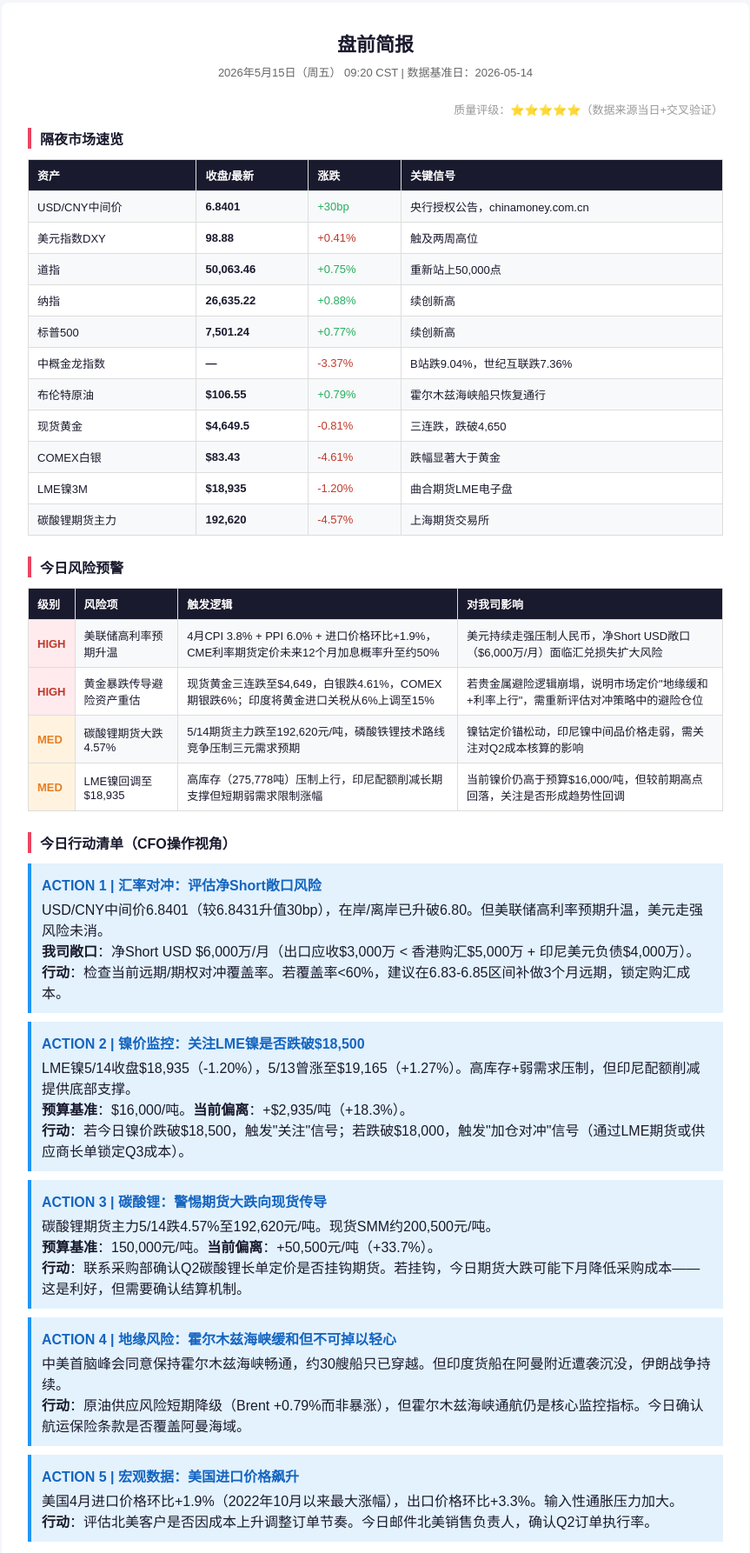
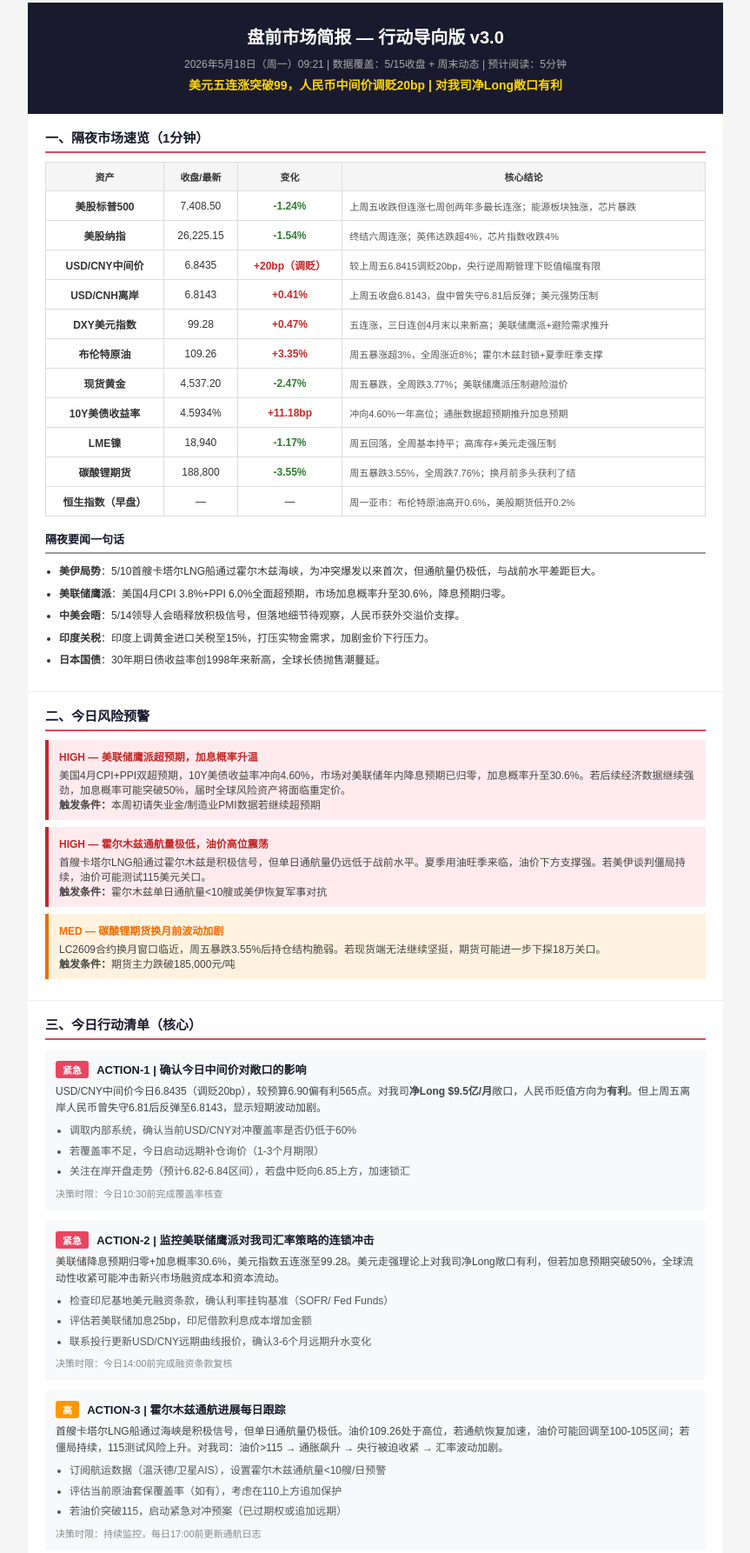
Before and after one commit to qinzheng1983/pre-market-dashboard, a plain HTML site: page index.html in a window 1280 px wide. Shown: the part 17-1803 px from the top of the page at 87% size, without its empty margins (208-1071 px from the left). Drawn offline with Linux system fonts and the light colour scheme.

Commit message:
盘前简报 2026-05-18 更新

```diff
--- a/index.html
+++ b/index.html
@@ -3,127 +3,287 @@
 <head>
 <meta charset="UTF-8">
 <meta name="viewport" content="width=device-width, initial-scale=1.0">
-<title>盘前简报 - 2026年5月15日（周五）</title>
+<title>盘前市场简报 — 2026年5月18日（周一）09:21 行动导向版 v3.0</title>
 <style>
-  body { font-family: "Microsoft YaHei", "PingFang SC", sans-serif; margin: 0; padding: 20px; background: #f5f6fa; color: #1a1a2e; }
-  .container { max-width: 800px; margin: 0 auto; background: #fff; padding: 30px; border-radius: 8px; }
-  .header { text-align: center; margin-bottom: 24px; }
-  .header h1 { font-size: 22px; margin: 0 0 8px; color: #1a1a2e; }
-  .header .meta { font-size: 13px; color: #666; }
-  .rating { text-align: right; font-size: 13px; color: #999; margin-bottom: 12px; }
-  .section { margin-bottom: 24px; }
-  .section-title { font-size: 16px; font-weight: bold; color: #1a1a2e; border-left: 4px solid #e94560; padding-left: 10px; margin-bottom: 12px; }
-  table { width: 100%; border-collapse: collapse; font-size: 13px; }
-  th, td { padding: 8px 10px; border: 1px solid #ddd; text-align: left; }
-  th { background: #1a1a2e; color: #fff; }
-  tr:nth-child(even) { background: #f8f9fa; }
-  .num { font-weight: bold; color: #1a1a2e; }
-  .up { color: #c0392b; }
-  .down { color: #27ae60; }
-  .risk-high { background: #ffebee; color: #c0392b; font-weight: bold; }
-  .risk-med { background: #fff3e0; color: #e67e22; font-weight: bold; }
-  .action { background: #e3f2fd; padding: 12px; border-left: 4px solid #2196f3; margin-bottom: 10px; }
-  .action-title { font-weight: bold; color: #1565c0; margin-bottom: 4px; }
-  .footer { font-size: 11px; color: #999; margin-top: 30px; padding-top: 12px; border-top: 1px solid #eee; }
+body { font-family: 'Microsoft YaHei', 'PingFang SC', sans-serif; background: #f5f5f5; margin: 0; padding: 20px; color: #333; }
+.container { max-width: 800px; margin: 0 auto; background: #fff; }
+.header { background: #1a1a2e; color: #fff; padding: 24px; text-align: center; }
+.header h1 { margin: 0; font-size: 20px; font-weight: bold; }
+.header .meta { margin-top: 8px; font-size: 12px; color: #aaa; }
+.header .tagline { margin-top: 6px; font-size: 14px; color: #ffd700; font-weight: bold; }
+.section { padding: 16px 20px; border-bottom: 1px solid #eee; }
+.section-title { font-size: 15px; font-weight: bold; color: #1a1a2e; margin-bottom: 10px; padding-bottom: 6px; border-bottom: 2px solid #e94560; }
+
+/* Tables */
+.data-table { width: 100%; border-collapse: collapse; font-size: 12px; margin: 8px 0; }
+.data-table th { background: #f5f5f5; padding: 8px; text-align: center; border: 1px solid #ddd; font-size: 11px; }
+.data-table td { padding: 8px; text-align: center; border: 1px solid #ddd; vertical-align: middle; }
+.data-table .up { color: #c62828; font-weight: bold; }
+.data-table .down { color: #2e7d32; font-weight: bold; }
+.data-table .conclusion { text-align: left; font-size: 11px; color: #555; }
+
+/* Risk warnings */
+.risk-high { background: #ffebee; border-left: 4px solid #c62828; padding: 10px 12px; margin: 8px 0; }
+.risk-med { background: #fff3e0; border-left: 4px solid #ef6c00; padding: 10px 12px; margin: 8px 0; }
+.risk-label { font-weight: bold; font-size: 12px; margin-bottom: 4px; }
+.risk-high .risk-label { color: #c62828; }
+.risk-med .risk-label { color: #ef6c00; }
+
+/* Action list */
+.action-item { margin: 12px 0; padding: 12px; background: #f8f9fa; border-radius: 4px; }
+.action-header { font-size: 13px; font-weight: bold; color: #1a1a2e; margin-bottom: 6px; }
+.action-tag { display: inline-block; padding: 2px 8px; border-radius: 3px; font-size: 11px; font-weight: bold; margin-right: 6px; }
+.tag-urgent { background: #e94560; color: #fff; }
+.tag-prep { background: #ff9800; color: #fff; }
+.tag-watch { background: #607d8b; color: #fff; }
+.action-desc { font-size: 12px; line-height: 1.6; color: #444; margin: 6px 0; }
+.action-steps { font-size: 12px; line-height: 1.7; color: #555; margin: 6px 0 0 0; padding-left: 16px; }
+.action-steps li { margin: 3px 0; }
+.action-deadline { font-size: 11px; color: #888; margin-top: 6px; }
+
+/* News bullets */
+.news-list { font-size: 12px; line-height: 1.8; margin: 8px 0; padding-left: 16px; }
+.news-list li { margin: 4px 0; }
+
+/* Source */
+.source-table { width: 100%; border-collapse: collapse; font-size: 11px; margin: 8px 0; }
+.source-table th { background: #f0f0f0; padding: 6px; border: 1px solid #ddd; }
+.source-table td { padding: 6px; border: 1px solid #ddd; }
+
+.disclaimer { font-size: 11px; color: #888; line-height: 1.6; padding: 12px 20px; background: #fafafa; }
 </style>
 </head>
 <body>
 <div class="container">
-  <div class="header">
-    <h1>盘前简报</h1>
-    <div class="meta">2026年5月15日（周五） 09:20 CST | 数据基准日：2026-05-14</div>
-  </div>
-  <div class="rating">质量评级：⭐⭐⭐⭐⭐（数据来源当日+交叉验证）</div>
 
-  <!-- 1. 隔夜市场速览 -->
-  <div class="section">
-    <div class="section-title">隔夜市场速览</div>
-    <table>
-      <tr><th>资产</th><th>收盘/最新</th><th>涨跌</th><th>关键信号</th></tr>
-      <tr><td>USD/CNY中间价</td><td class="num">6.8401</td><td class="down">+30bp</td><td>央行授权公告，chinamoney.com.cn</td></tr>
-      <tr><td>美元指数DXY</td><td class="num">98.88</td><td class="up">+0.41%</td><td>触及两周高位</td></tr>
-      <tr><td>道指</td><td class="num">50,063.46</td><td class="down">+0.75%</td><td>重新站上50,000点</td></tr>
-      <tr><td>纳指</td><td class="num">26,635.22</td><td class="down">+0.88%</td><td>续创新高</td></tr>
-      <tr><td>标普500</td><td class="num">7,501.24</td><td class="down">+0.77%</td><td>续创新高</td></tr>
-      <tr><td>中概金龙指数</td><td class="num">—</td><td class="up">-3.37%</td><td>B站跌9.04%，世纪互联跌7.36%</td></tr>
-      <tr><td>布伦特原油</td><td class="num">$106.55</td><td class="down">+0.79%</td><td>霍尔木兹海峡船只恢复通行</td></tr>
-      <tr><td>现货黄金</td><td class="num">$4,649.5</td><td class="up">-0.81%</td><td>三连跌，跌破4,650</td></tr>
-      <tr><td>COMEX白银</td><td class="num">$83.43</td><td class="up">-4.61%</td><td>跌幅显著大于黄金</td></tr>
-      <tr><td>LME镍3M</td><td class="num">$18,935</td><td class="up">-1.20%</td><td>曲合期货LME电子盘</td></tr>
-      <tr><td>碳酸锂期货主力</td><td class="num">192,620</td><td class="up">-4.57%</td><td>上海期货交易所</td></tr>
-    </table>
-  </div>
+<!-- HEADER -->
+<div class="header">
+<h1>盘前市场简报 — 行动导向版 v3.0</h1>
+<div class="meta">2026年5月18日（周一）09:21 | 数据覆盖：5/15收盘 + 周末动态 | 预计阅读：5分钟</div>
+<div class="tagline">美元五连涨突破99，人民币中间价调贬20bp | 对我司净Long敞口有利</div>
+</div>
 
-  <!-- 2. 今日风险预警 -->
-  <div class="section">
-    <div class="section-title">今日风险预警</div>
-    <table>
-      <tr><th>级别</th><th>风险项</th><th>触发逻辑</th><th>对我司影响</th></tr>
-      <tr><td class="risk-high">HIGH</td><td>美联储高利率预期升温</td><td>4月CPI 3.8% + PPI 6.0% + 进口价格环比+1.9%，CME利率期货定价未来12个月加息概率升至约50%</td><td>美元持续走强压制人民币，净Short USD敞口（$6,000万/月）面临汇兑损失扩大风险</td></tr>
-      <tr><td class="risk-high">HIGH</td><td>黄金暴跌传导避险资产重估</td><td>现货黄金三连跌至$4,649，白银跌4.61%，COMEX期银跌6%；印度将黄金进口关税从6%上调至15%</td><td>若贵金属避险逻辑崩塌，说明市场定价"地缘缓和+利率上行"，需重新评估对冲策略中的避险仓位</td></tr>
-      <tr><td class="risk-med">MED</td><td>碳酸锂期货大跌4.57%</td><td>5/14期货主力跌至192,620元/吨，磷酸铁锂技术路线竞争压制三元需求预期</td><td>镍钴定价锚松动，印尼镍中间品价格走弱，需关注对Q2成本核算的影响</td></tr>
-      <tr><td class="risk-med">MED</td><td>LME镍回调至$18,935</td><td>高库存（275,778吨）压制上行，印尼配额削减长期支撑但短期弱需求限制涨幅</td><td>当前镍价仍高于预算$16,000/吨，但较前期高点回落，关注是否形成趋势性回调</td></tr>
-    </table>
-  </div>
+<!-- SECTION 1: 隔夜市场速览 -->
+<div class="section">
+<div class="section-title">一、隔夜市场速览（1分钟）</div>
+<table class="data-table">
+<tr>
+<th>资产</th><th>收盘/最新</th><th>变化</th><th>核心结论</th>
+</tr>
+<tr>
+<td><strong>美股标普500</strong></td>
+<td>7,408.50</td>
+<td class="down">-1.24%</td>
+<td class="conclusion">上周五收跌但连涨七周创两年多最长连涨；能源板块独涨，芯片暴跌</td>
+</tr>
+<tr>
+<td><strong>美股纳指</strong></td>
+<td>26,225.15</td>
+<td class="down">-1.54%</td>
+<td class="conclusion">终结六周连涨；英伟达跌超4%，芯片指数收跌4%</td>
+</tr>
+<tr>
+<td><strong>USD/CNY中间价</strong></td>
+<td>6.8435</td>
+<td class="up">+20bp（调贬）</td>
+<td class="conclusion">较上周五6.8415调贬20bp，央行逆周期管理下贬值幅度有限</td>
+</tr>
+<tr>
+<td><strong>USD/CNH离岸</strong></td>
+<td>6.8143</td>
+<td class="up">+0.41%</td>
+<td class="conclusion">上周五收盘6.8143，盘中曾失守6.81后反弹；美元强势压制</td>
+</tr>
+<tr>
+<td><strong>DXY美元指数</strong></td>
+<td>99.28</td>
+<td class="up">+0.47%</td>
+<td class="conclusion">五连涨，三日连创4月末以来新高；美联储鹰派+避险需求推升</td>
+</tr>
+<tr>
+<td><strong>布伦特原油</strong></td>
+<td>109.26</td>
+<td class="up">+3.35%</td>
+<td class="conclusion">周五暴涨超3%，全周涨近8%；霍尔木兹封锁+夏季旺季支撑</td>
+</tr>
+<tr>
+<td><strong>现货黄金</strong></td>
+<td>4,537.20</td>
+<td class="down">-2.47%</td>
+<td class="conclusion">周五暴跌，全周跌3.77%；美联储鹰派压制避险溢价</td>
+</tr>
+<tr>
+<td><strong>10Y美债收益率</strong></td>
+<td>4.5934%</td>
+<td class="up">+11.18bp</td>
+<td class="conclusion">冲向4.60%一年高位；通胀数据超预期推升加息预期</td>
+</tr>
+<tr>
+<td><strong>LME镍</strong></td>
+<td>18,940</td>
+<td class="down">-1.17%</td>
+<td class="conclusion">周五回落，全周基本持平；高库存+美元走强压制</td>
+</tr>
+<tr>
+<td><strong>碳酸锂期货</strong></td>
+<td>188,800</td>
+<td class="down">-3.55%</td>
+<td class="conclusion">周五暴跌3.55%，全周跌7.76%；换月前多头获利了结</td>
+</tr>
+<tr>
+<td><strong>恒生指数（早盘）</strong></td>
+<td>—</td>
+<td>—</td>
+<td class="conclusion">周一亚市：布伦特原油高开0.6%，美股期货低开0.2%</td>
+</tr>
+</table>
 
-  <!-- 3. 今日行动清单 -->
-  <div class="section">
-    <div class="section-title">今日行动清单（CFO操作视角）</div>
+<div class="section-title" style="margin-top:16px; font-size:13px; border-bottom-color:#999;">隔夜要闻一句话</div>
+<ul class="news-list">
+<li><strong>美伊局势</strong>：5/10首艘卡塔尔LNG船通过霍尔木兹海峡，为冲突爆发以来首次，但通航量仍极低，与战前水平差距巨大。</li>
+<li><strong>美联储鹰派</strong>：美国4月CPI 3.8%+PPI 6.0%全面超预期，市场加息概率升至30.6%，降息预期归零。</li>
+<li><strong>中美会晤</strong>：5/14领导人会晤释放积极信号，但落地细节待观察，人民币获外交溢价支撑。</li>
+<li><strong>印度关税</strong>：印度上调黄金进口关税至15%，打压实物金需求，加剧金价下行压力。</li>
+<li><strong>日本国债</strong>：30年期日债收益率创1998年来新高，全球长债抛售潮蔓延。</li>
+</ul>
+</div>
 
-    <div class="action">
-      <div class="action-title">ACTION 1 | 汇率对冲：评估净Short敞口风险</div>
-      <div>USD/CNY中间价6.8401（较6.8431升值30bp），在岸/离岸已升破6.80。但美联储高利率预期升温，美元走强风险未消。<br>
-      <b>我司敞口</b>：净Short USD $6,000万/月（出口应收$3,000万 < 香港购汇$5,000万 + 印尼美元负债$4,000万）。<br>
-      <b>行动</b>：检查当前远期/期权对冲覆盖率。若覆盖率<60%，建议在6.83-6.85区间补做3个月远期，锁定购汇成本。</div>
-    </div>
+<!-- SECTION 2: 今日风险预警 -->
+<div class="section">
+<div class="section-title">二、今日风险预警</div>
 
-    <div class="action">
-      <div class="action-title">ACTION 2 | 镍价监控：关注LME镍是否跌破$18,500</div>
-      <div>LME镍5/14收盘$18,935（-1.20%），5/13曾涨至$19,165（+1.27%）。高库存+弱需求压制，但印尼配额削减提供底部支撑。<br>
-      <b>预算基准</b>：$16,000/吨。<b>当前偏离</b>：+$2,935/吨（+18.3%）。<br>
-      <b>行动</b>：若今日镍价跌破$18,500，触发"关注"信号；若跌破$18,000，触发"加仓对冲"信号（通过LME期货或供应商长单锁定Q3成本）。</div>
-    </div>
+<div class="risk-high">
+<div class="risk-label">HIGH — 美联储鹰派超预期，加息概率升温</div>
+<div style="font-size:12px; color:#444;">
+美国4月CPI+PPI双超预期，10Y美债收益率冲向4.60%，市场对美联储年内降息预期已归零，加息概率升至30.6%。若后续经济数据继续强劲，加息概率可能突破50%，届时全球风险资产将面临重定价。
+<br><strong>触发条件：</strong>本周初请失业金/制造业PMI数据若继续超预期
+</div>
+</div>
 
-    <div class="action">
-      <div class="action-title">ACTION 3 | 碳酸锂：警惕期货大跌向现货传导</div>
-      <div>碳酸锂期货主力5/14跌4.57%至192,620元/吨。现货SMM约200,500元/吨。<br>
-      <b>预算基准</b>：150,000元/吨。<b>当前偏离</b>：+50,500元/吨（+33.7%）。<br>
-      <b>行动</b>：联系采购部确认Q2碳酸锂长单定价是否挂钩期货。若挂钩，今日期货大跌可能下月降低采购成本——这是利好，但需要确认结算机制。</div>
-    </div>
+<div class="risk-high">
+<div class="risk-label">HIGH — 霍尔木兹通航量极低，油价高位震荡</div>
+<div style="font-size:12px; color:#444;">
+首艘卡塔尔LNG船通过霍尔木兹是积极信号，但单日通航量仍远低于战前水平。夏季用油旺季来临，油价下方支撑强。若美伊谈判僵局持续，油价可能测试115美元关口。
+<br><strong>触发条件：</strong>霍尔木兹单日通航量<10艘或美伊恢复军事对抗
+</div>
+</div>
 
-    <div class="action">
-      <div class="action-title">ACTION 4 | 地缘风险：霍尔木兹海峡缓和但不可掉以轻心</div>
-      <div>中美首脑峰会同意保持霍尔木兹海峡畅通，约30艘船只已穿越。但印度货船在阿曼附近遭袭沉没，伊朗战争持续。<br>
-      <b>行动</b>：原油供应风险短期降级（Brent +0.79%而非暴涨），但霍尔木兹海峡通航仍是核心监控指标。今日确认航运保险条款是否覆盖阿曼海域。</div>
-    </div>
+<div class="risk-med">
+<div class="risk-label">MED — 碳酸锂期货换月前波动加剧</div>
+<div style="font-size:12px; color:#444;">
+LC2609合约换月窗口临近，周五暴跌3.55%后持仓结构脆弱。若现货端无法继续坚挺，期货可能进一步下探18万关口。
+<br><strong>触发条件：</strong>期货主力跌破185,000元/吨
+</div>
+</div>
+</div>
 
-    <div class="action">
-      <div class="action-title">ACTION 5 | 宏观数据：美国进口价格飙升</div>
-      <div>美国4月进口价格环比+1.9%（2022年10月以来最大涨幅），出口价格环比+3.3%。输入性通胀压力加大。<br>
-      <b>行动</b>：评估北美客户是否因成本上升调整订单节奏。今日邮件北美销售负责人，确认Q2订单执行率。</div>
-    </div>
-  </div>
+<!-- SECTION 3: 今日行动清单 -->
+<div class="section">
+<div class="section-title">三、今日行动清单（核心）</div>
 
-  <!-- 4. 数据来源 -->
-  <div class="section">
-    <div class="section-title">数据来源与免责声明</div>
-    <table>
-      <tr><th>数据类别</th><th>最新日期</th><th>来源</th><th>状态</th></tr>
-      <tr><td>USD/CNY中间价</td><td>2026-05-14</td><td>央行授权公告 + chinamoney.com.cn</td><td>✅</td></tr>
-      <tr><td>美股收盘</td><td>2026-05-14</td><td>Investing.com / 新浪财经</td><td>✅</td></tr>
-      <tr><td>布伦特原油</td><td>2026-05-14</td><td>Investing.com历史数据表</td><td>✅</td></tr>
-      <tr><td>现货黄金</td><td>2026-05-14</td><td>汇通财经 / 每日经济新闻</td><td>✅</td></tr>
-      <tr><td>LME镍</td><td>2026-05-14</td><td>曲合期货 / 上海有色网SMM</td><td>✅</td></tr>
-      <tr><td>碳酸锂期货</td><td>2026-05-14</td><td>上海期货交易所</td><td>✅</td></tr>
-    </table>
-    <p style="font-size:11px;color:#999;margin-top:8px;">
-      本简报仅供参考，不构成投资建议。数据来源于公开市场信息，可能存在延迟或误差。请结合实际情况独立判断。
-    </p>
-  </div>
+<div class="action-item">
+<div class="action-header">
+<span class="action-tag tag-urgent">紧急</span>
+ACTION-1 | 确认今日中间价对敞口的影响
+</div>
+<div class="action-desc">
+USD/CNY中间价今日6.8435（调贬20bp），较预算6.90偏有利565点。对我司<strong>净Long $9.5亿/月</strong>敞口，人民币贬值方向为<strong>有利</strong>。但上周五离岸人民币曾失守6.81后反弹至6.8143，显示短期波动加剧。
+</div>
+<ul class="action-steps">
+<li>调取内部系统，确认当前USD/CNY对冲覆盖率是否仍低于60%</li>
+<li>若覆盖率不足，今日启动远期补仓询价（1-3个月期限）</li>
+<li>关注在岸开盘走势（预计6.82-6.84区间），若盘中贬向6.85上方，加速锁汇</li>
+</ul>
+<div class="action-deadline">决策时限：今日10:30前完成覆盖率核查</div>
+</div>
 
-  <div class="footer">
-    生成时间：2026-05-15 09:20 CST | 中伟新材 CFO结构版 v3.0
-  </div>
+<div class="action-item">
+<div class="action-header">
+<span class="action-tag tag-urgent">紧急</span>
+ACTION-2 | 监控美联储鹰派对我司汇率策略的连锁冲击
+</div>
+<div class="action-desc">
+美联储降息预期归零+加息概率30.6%，美元指数五连涨至99.28。美元走强理论上对我司净Long敞口有利，但若加息预期突破50%，全球流动性收紧可能冲击新兴市场融资成本和资本流动。
+</div>
+<ul class="action-steps">
+<li>检查印尼基地美元融资条款，确认利率挂钩基准（SOFR/ Fed Funds）</li>
+<li>评估若美联储加息25bp，印尼借款利息成本增加金额</li>
+<li>联系投行更新USD/CNY远期曲线报价，确认3-6个月远期升水变化</li>
+</ul>
+<div class="action-deadline">决策时限：今日14:00前完成融资条款复核</div>
+</div>
+
+<div class="action-item">
+<div class="action-header">
+<span class="action-tag tag-prep">高</span>
+ACTION-3 | 霍尔木兹通航进展每日跟踪
+</div>
+<div class="action-desc">
+首艘卡塔尔LNG船通过海峡是积极信号，但单日通航量仍极低。油价109.26处于高位，若通航恢复加速，油价可能回调至100-105区间；若僵局持续，115测试风险上升。对我司：油价>115 → 通胀飙升 → 央行被迫收紧 → 汇率波动加剧。
+</div>
+<ul class="action-steps">
+<li>订阅航运数据（温沃德/卫星AIS），设置霍尔木兹通航量<10艘/日预警</li>
+<li>评估当前原油套保覆盖率（如有），考虑在110上方追加保护</li>
+<li>若油价突破115，启动紧急对冲预案（已过期权或追加远期）</li>
+</ul>
+<div class="action-deadline">决策时限：持续监控，每日17:00前更新通航日志</div>
+</div>
+
+<div class="action-item">
+<div class="action-header">
+<span class="action-tag tag-prep">高</span>
+ACTION-4 | 碳酸锂期货换月前评估套保展期
+</div>
+<div class="action-desc">
+碳酸锂期货周五暴跌3.55%至188,800，全周跌7.76%。LC2609→LC2610换月窗口临近，市场波动可能加剧。对我司：期货跌至18.5万下方是潜在采购窗口，但若已建立空头套保，换月展期成本需提前评估。
+</div>
+<ul class="action-steps">
+<li>确认当前碳酸锂套保头寸（若有），核实到期日和换月计划</li>
+<li>评估LC2609与LC2610价差，若 contango 结构明显，展期成本增加</li>
+<li>若未套保，关注18.5万下方逢低买入机会（现货需求支撑）</li>
+</ul>
+<div class="action-deadline">决策时限：换月前3个工作日（约本周三前）完成决策</div>
+</div>
+
+<div class="action-item">
+<div class="action-header">
+<span class="action-tag tag-watch">中</span>
+ACTION-5 | LPR报价预期（明日5/19发布）
+</div>
+<div class="action-desc">
+明日5/19将公布5月LPR报价，市场预期维持不变。若意外下调，人民币可能承压（对我司净Long有利）；若不变，汇率维持当前震荡格局。
+</div>
+<ul class="action-steps">
+<li>今日收盘前确认内部LPR预测一致预期</li>
+<li>若LPR下调，次日开盘前启动USD/CNY加仓对冲</li>
+</ul>
+<div class="action-deadline">决策时限：5/19 09:15 LPR发布后30分钟内</div>
+</div>
+
+</div>
+
+<!-- SECTION 4: 数据来源 -->
+<div class="section">
+<div class="section-title">四、数据来源与免责声明</div>
+<table class="source-table">
+<tr><th>数据</th><th>来源</th><th>时间</th><th>状态</th></tr>
+<tr><td>USD/CNY中间价</td><td>中国货币网 chinamoney.org.cn</td><td>2026-05-18 09:15</td><td>✅</td></tr>
+<tr><td>USD/CNH离岸</td><td>Investing.com</td><td>2026-05-15 04:58</td><td>✅</td></tr>
+<tr><td>DXY美元指数</td><td>Investing.com</td><td>2026-05-15</td><td>✅</td></tr>
+<tr><td>美股三大指数</td><td>华尔街见闻</td><td>2026-05-15收盘</td><td>✅</td></tr>
+<tr><td>布伦特原油</td><td>华尔街见闻 / Investing.com</td><td>2026-05-15收盘</td><td>✅</td></tr>
+<tr><td>现货黄金</td><td>华尔街见闻</td><td>2026-05-15收盘</td><td>✅</td></tr>
+<tr><td>10Y美债收益率</td><td>华尔街见闻</td><td>2026-05-15收盘</td><td>✅</td></tr>
+<tr><td>LME镍</td><td>Mysteel凌晨收盘</td><td>2026-05-15</td><td>✅</td></tr>
+<tr><td>碳酸锂期货</td><td>广期所 / 日报</td><td>2026-05-15 15:00</td><td>✅</td></tr>
+<tr><td>霍尔木兹通航</td><td>证券时报 / 温沃德海事</td><td>2026-05-10</td><td>⚠️ 通航量持续跟踪中</td></tr>
+</table>
+<div class="disclaimer">
+<strong>免责声明</strong>：本简报仅供中伟新材（CNGR）内部盘前决策参考，不构成投资建议。数据来源于公开渠道，已尽力确保准确性。涉及"我司"分析基于公开信息推断，具体敞口以内部财务系统为准。行动建议需经专业确认后执行。
+<br><strong>质量评级</strong>：★★★★☆（中间价为当日发布，其余为上周五收盘数据，无周一早盘实时数据）
+</div>
+</div>
+
 </div>
 </body>
 </html>
```
